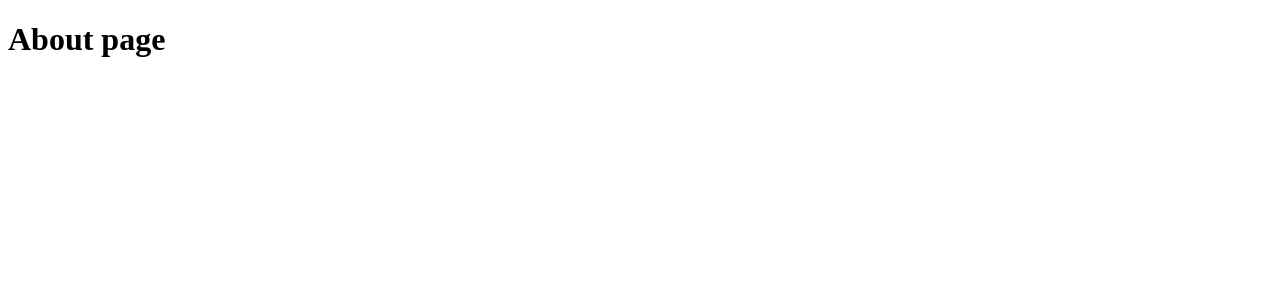
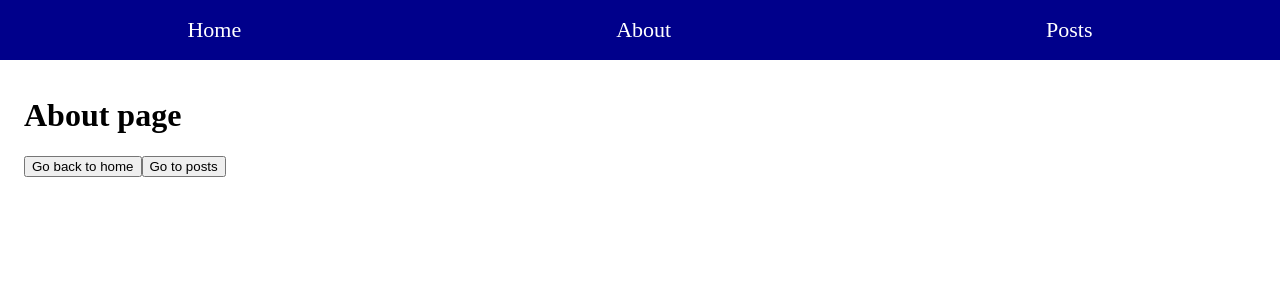
Before and after one commit to VladyslavGit/next.js-ssr, a Next.js app: page /about in a window 1280 px wide. Shown: the top 300 px of the page. Built offline with nearby package versions, Linux system fonts and the light colour scheme.

Commit message:
using mainLayout with navigation

```diff
--- /dev/null
+++ b/components/MainLayout.js
@@ -0,0 +1,51 @@
+import Link from "next/link";
+import Head from "next/head";
+
+export function MainLayout({ children, title = "Next App" }) {
+  return (
+    <>
+      <Head>
+        <title>{title} | Next Course</title>
+        <meta name="keywords" content="next,javascript,nextjs,react" />
+        <meta name="description" content="this is youtube tutorial for next" />
+        <meta charSet="utf-8" />
+      </Head>
+      <nav>
+        <Link href={"/"}>
+          <a>Home</a>
+        </Link>
+        <Link href={"/about"}>
+          <a>About</a>
+        </Link>
+        <Link href={"/posts"}>
+          <a>Posts</a>
+        </Link>
+      </nav>
+      <main>{children}</main>
+      <style jsx>{`
+        nav {
+          position: fixed;
+          height: 60px;
+          left: 0;
+          top: 0;
+          right: 0;
+          background: darkblue;
+          display: flex;
+          justify-content: space-around;
+          align-items: center;
+        }
+
+        nav a {
+          color: #fff;
+          text-decoration: none;
+          font-size: 22px;
+        }
+
+        main {
+          margin-top: 60px;
+          padding: 1rem;
+        }
+      `}</style>
+    </>
+  );
+}
--- a/pages/about/index.js
+++ b/pages/about/index.js
@@ -1,3 +1,16 @@
+import Router from "next/router";
+import { MainLayout } from "./../../components/MainLayout";
+
 export default function About() {
-  return <h1>About page</h1>;
+  const linkClickHandler = () => {
+    Router.push("/");
+  };
+
+  return (
+    <MainLayout>
+      <h1>About page</h1>
+      <button onClick={linkClickHandler}>Go back to home</button>
+      <button onClick={() => Router.push("/posts")}>Go to posts</button>
+    </MainLayout>
+  );
 }
--- a/pages/index.js
+++ b/pages/index.js
@@ -1,8 +1,9 @@
 import Link from "next/link";
+import { MainLayout } from "./../components/MainLayout";
 
 export default function Index() {
   return (
-    <>
+    <MainLayout>
       <h1>Hello world</h1>
       <p>
         <Link href={"/about"}>
@@ -14,6 +15,6 @@
           <a>Posts</a>
         </Link>
       </p>
-    </>
+    </MainLayout>
   );
 }
```
Also changed, not shown: pages/posts.js (+10 -1 lines).
